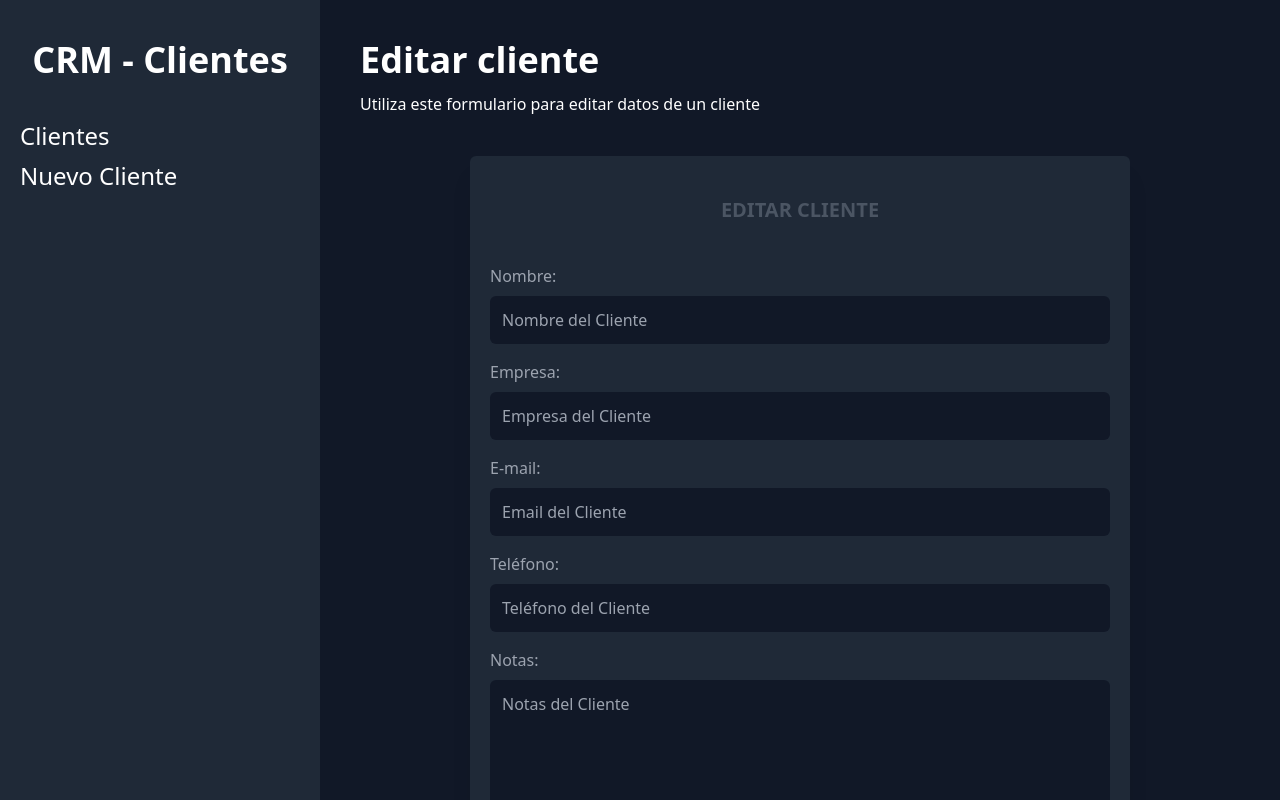
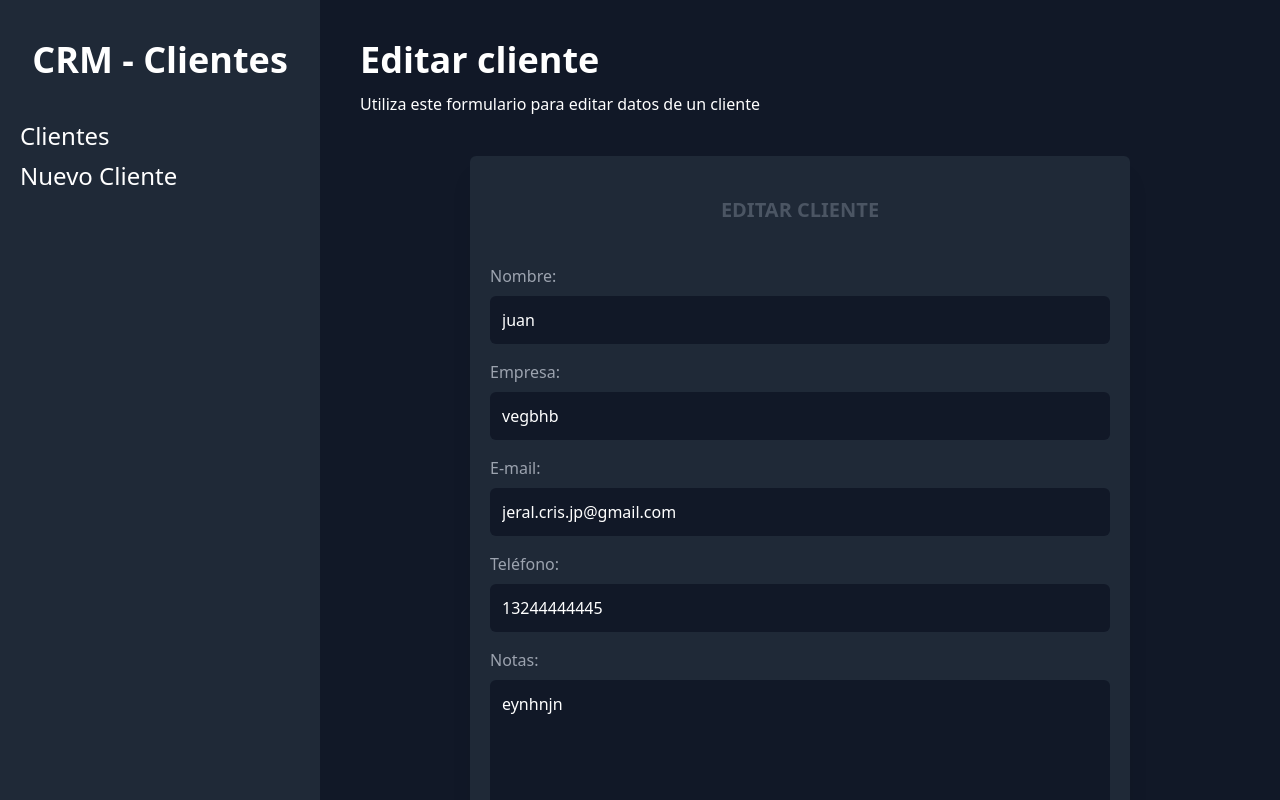
Before and after one commit to JeralPineda/react-admin-clients, a React (Vite) app: page /clientes/editar/1 in a window 1280 px wide. Built offline with nearby package versions, Linux system fonts and the light colour scheme; data requests are answered from the project's data file.

Commit message:
Llenar el formulario de edicion con los datos de la API

```diff
--- a/src/components/Form.jsx
+++ b/src/components/Form.jsx
@@ -45,12 +45,13 @@ const Form = ({ titleForm, titleButton, cliente }) => {
 
          <Formik
             initialValues={{
-               nombre: '',
-               empresa: '',
-               email: '',
-               telefono: '',
-               notas: '',
+               nombre: cliente?.nombre ?? '',
+               empresa: cliente?.empresa ?? '',
+               email: cliente?.email ?? '',
+               telefono: cliente?.telefono ?? '',
+               notas: cliente?.notas ?? '',
             }}
+            enableReinitialize={true} //mostrar info en form
             onSubmit={async (values, { resetForm }) => {
                await handleSubmit(values);
 
@@ -157,4 +158,9 @@ const Form = ({ titleForm, titleButton, cliente }) => {
    );
 };
 
+//Props default si no viene
+Form.defaultProps = {
+   cliente: {},
+};
+
 export default Form;
```
